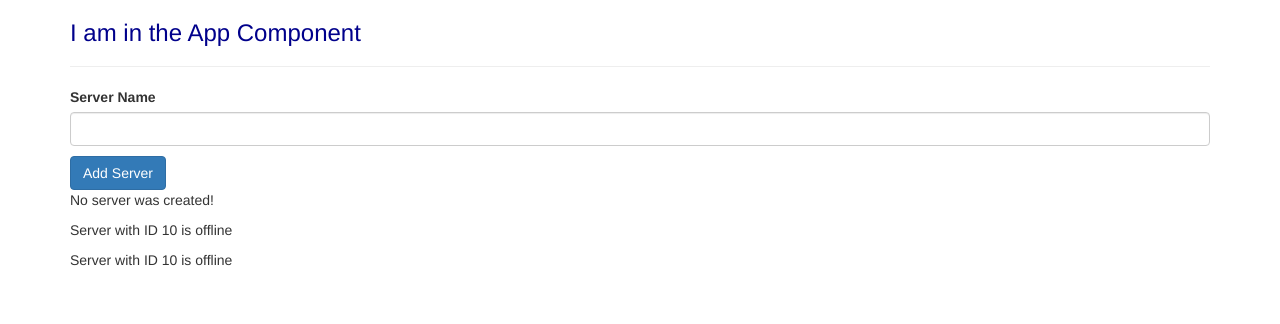
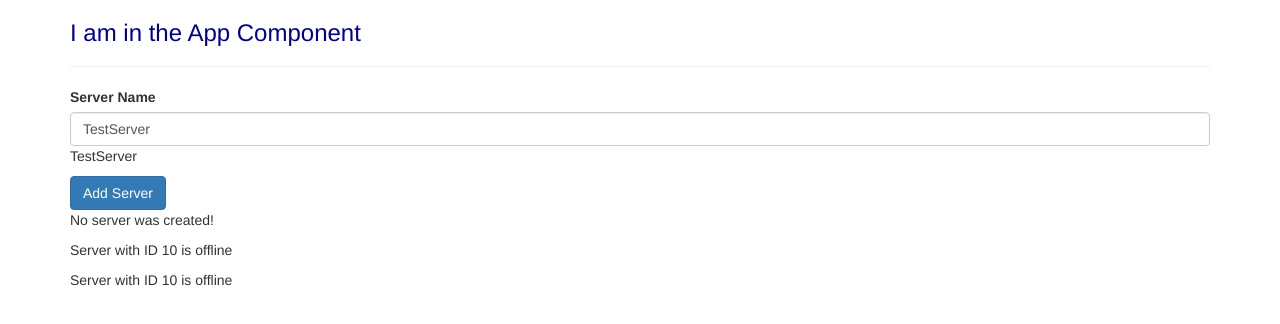
Before and after one commit to S4MX0816/angular-course, an Angular app in the folder my-first-app/: page / in a window 1280 px wide. Shown: the top 324 px of the page. Built offline with nearby package versions, Linux system fonts and the light colour scheme.

Commit message:
two way data binding

```diff
--- a/my-first-app/src/app/app.module.ts
+++ b/my-first-app/src/app/app.module.ts
@@ -1,4 +1,5 @@
 import { NgModule } from '@angular/core';
+import { FormsModule } from '@angular/forms';
 import { BrowserModule } from '@angular/platform-browser';
 
 import { AppComponent } from './app.component';
@@ -7,7 +8,7 @@
 
 @NgModule({
   declarations: [AppComponent, ServerComponent, ServersComponent],
-  imports: [BrowserModule],
+  imports: [BrowserModule, FormsModule],
   providers: [],
   bootstrap: [AppComponent],
 })
--- a/my-first-app/src/app/servers/servers.component.html
+++ b/my-first-app/src/app/servers/servers.component.html
@@ -1,5 +1,6 @@
 <label>Server Name</label>
-<input type="text" class="form-control" (input)="onUpdateServerName($event)" />
+<!-- <input type="text" class="form-control" (input)="onUpdateServerName($event)" /> -->
+<input type="text" class="form-control" [(ngModel)]="serverName" />
 <p>{{ serverName }}</p>
 <button
   class="btn btn-primary"
--- a/my-first-app/src/app/servers/servers.component.ts
+++ b/my-first-app/src/app/servers/servers.component.ts
@@ -10,7 +10,7 @@
 export class ServersComponent {
   allowNewServer = false;
   serverCreationStatus = 'No server was created!';
-  serverName = '';
+  serverName = 'TestServer';
 
   constructor() {
     setTimeout(() => {
```
